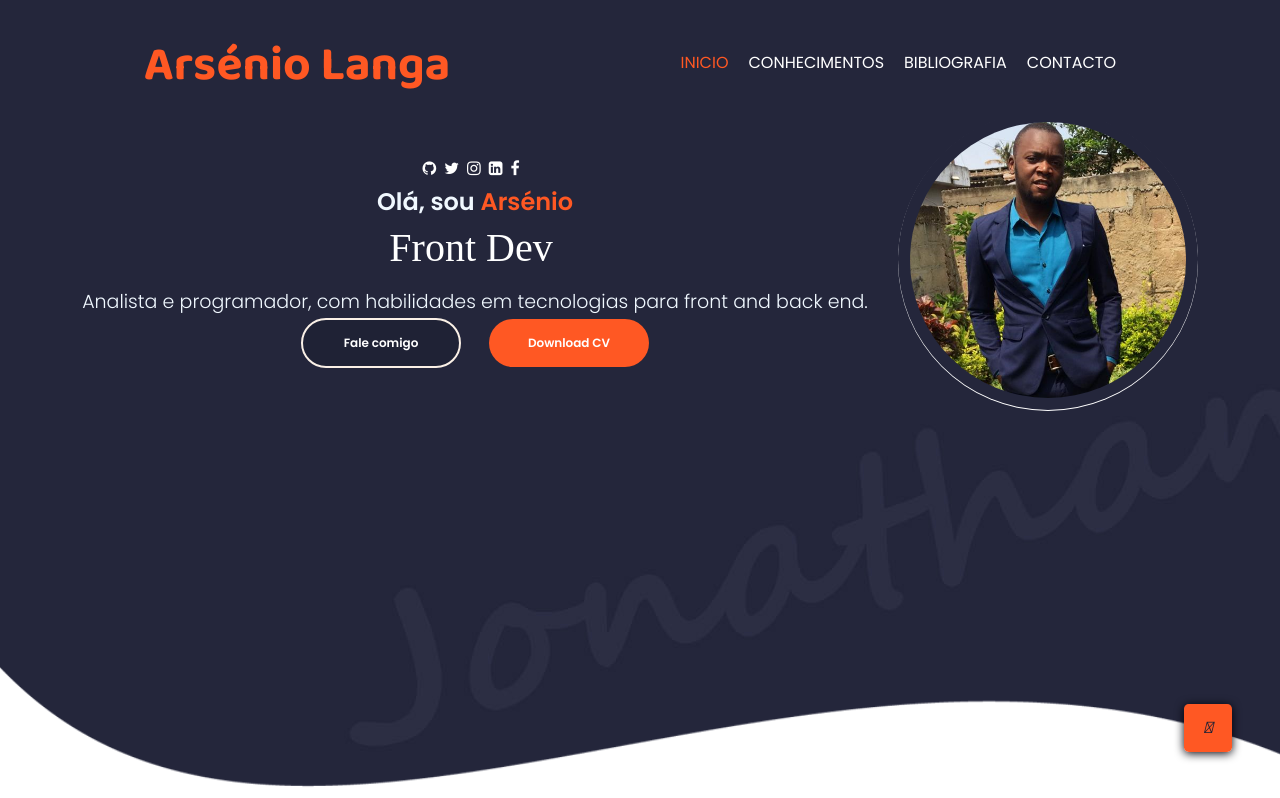
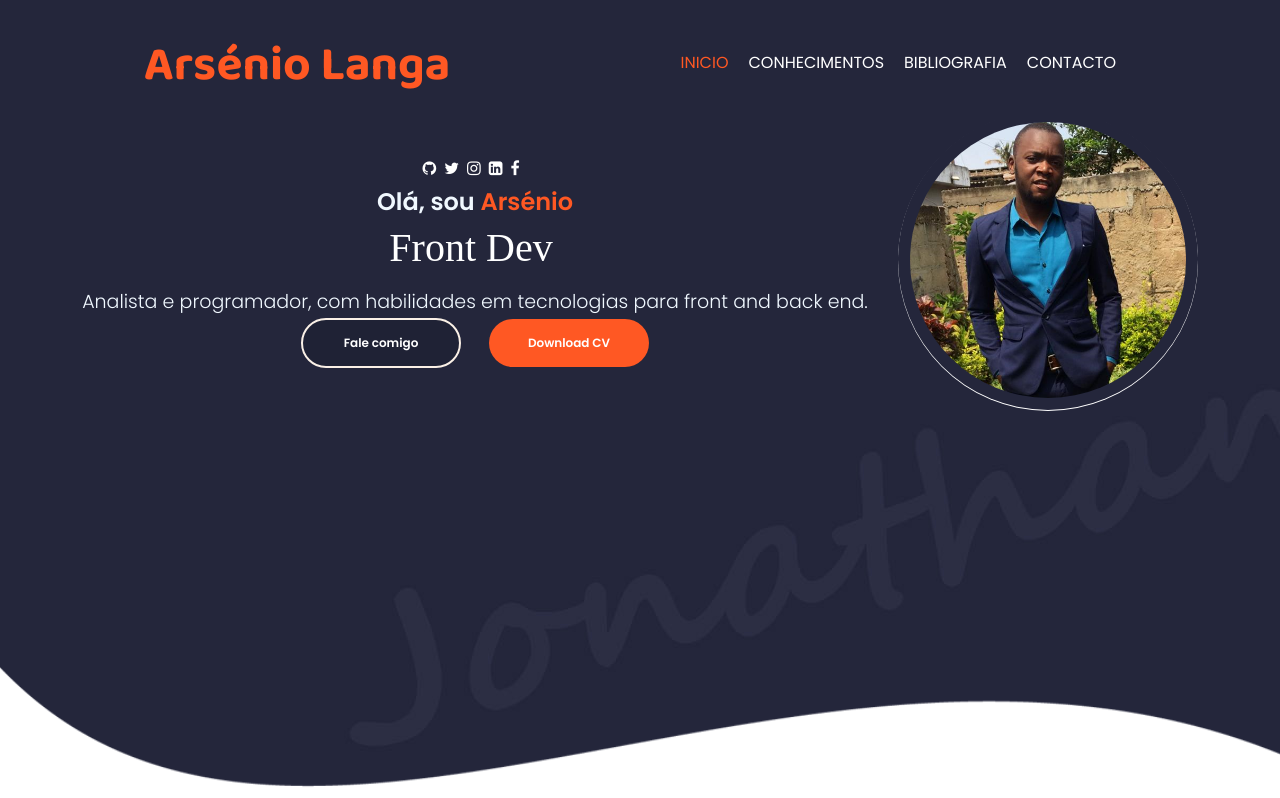
Before and after one commit to ArsenioLanga/Portfolio_Oficial, a React (Create React App) app: page / in a window 1280 px wide. Shown: the top 798 px of the page. Built offline with nearby package versions, Linux system fonts and the light colour scheme; a web font is replaced by a local one.

Commit message:
implementar scrollPan to top

```diff
--- a/package.json
+++ b/package.json
@@ -11,6 +11,7 @@
     "@testing-library/user-event": "^13.5.0",
     "deps": "^1.0.0",
     "emailjs-com": "^3.2.0",
+    "jquery": "^3.6.0",
     "peer": "^0.6.1",
     "react": "^17.0.2",
     "react-dom": "^17.0.2",
--- a/src/PortfolioContainer/Home/Profile/Profile.css
+++ b/src/PortfolioContainer/Home/Profile/Profile.css
@@ -155,7 +155,7 @@ nav ul li{
     transform: scale(0.5);
 }
 
-.top #link-topo{
+.link-topo{
     position: fixed;
     right: 3rem;
     bottom: 3rem;
--- a/src/PortfolioContainer/Home/Profile/Profile.js
+++ b/src/PortfolioContainer/Home/Profile/Profile.js
@@ -1,8 +1,6 @@
-import React from "react";
+import React, {useState} from "react";
 import Typical from "react-typical";
 import "./Profile.css";
-
-
 
 
     const  menuToggle = () =>{
@@ -14,29 +12,17 @@ import "./Profile.css";
           }
     }
 
-//     {
-//         jQuery(document).ready(function($){
-//             $(window).scroll(function () {
-//                 if($(this).scrollTop() > 800) {
-//                     $('#topo').fadeIn();
-//                 } else {
-//                 $('#topo').fadeOut();
-//                 }
-//        });
-//     //    scroll body to 0px on click
-
-//         $('#topo').click(function () {
-//             $('body, htnl').animate({
-//                 scrollTop: 0
-//             }, 800);
-//             return false
-//         });
-//     });
-
-// }
+export default function Profile(){
 
 
-export default function Profile(){
+    const [ pageYPosition, setPageYPosition ] = useState(0);
+
+    function getPageYAfterScroll(){
+        setPageYPosition(window.scrollY);
+    }
+
+    window.addEventListener('scroll', getPageYAfterScroll);
+
     return(
     <div className="profile-containers">
         <div className="navbar">
@@ -72,14 +58,12 @@ export default function Profile(){
 
                     <div className="profile-details-name">
                         <span className="primary-text">
-                           {" "}
                             Olá, sou <span className="highlighted-text">Arsénio</span>
                        </span>
                     </div>
 
                     <div className="profile-details-role">
                         <span className="primary-text">
-                           {" "}
                             <h1>
                                 <Typical
                                   loop={Infinity}
@@ -119,11 +103,11 @@ export default function Profile(){
                 </div>
             </div>
         </div>
-        <div className="top" id="topo" >
-                <a id="link-topo">
-                    <i class="fas fa-arrow-up"></i>
-                </a>
-        </div>
+         {pageYPosition > 500 &&
+            <a href="#home" className="link-topo">
+            <i class="fas fa-arrow-up"></i>
+            </a>
+        }
     </div>
     )
 }
```
Also changed, not shown: 1 other file (tests, documents, lock files or other folders).
